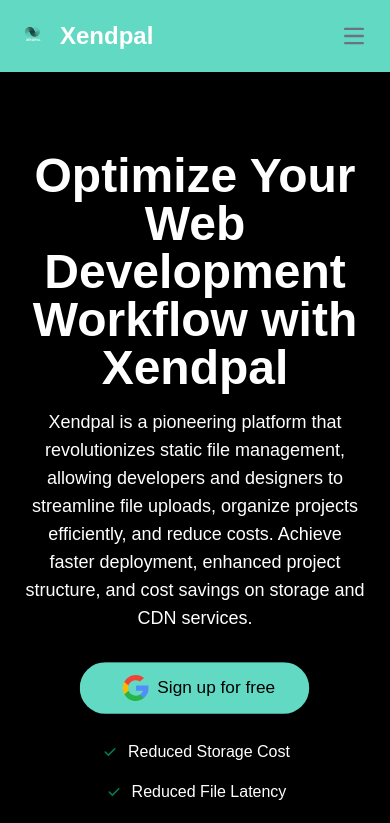
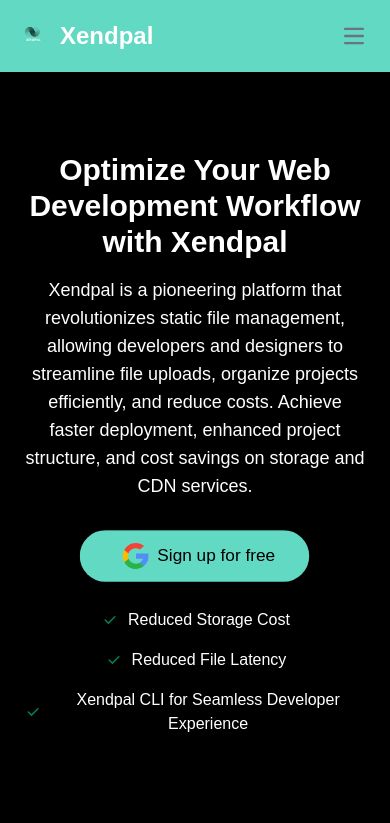
Before and after one commit to joeygoesgrey/Xendpal-client-side, a React (Vite) app: page /xendpal in a window 390 px wide. Shown: the top 823 px of the page. Built offline with nearby package versions, Linux system fonts and the light colour scheme; no server answers; a web font is replaced by a local one.

Commit message:
updated index.tsx

```diff
--- a/src/pages/auth/Login/index.tsx
+++ b/src/pages/auth/Login/index.tsx
@@ -413,7 +413,7 @@
       <section className="bg-black text-white py-20" id="HERO SECTION">
         <div className="container mx-auto px-6 flex flex-col items-center">
           <div className="md:w-3/4 text-center">
-            <h1 className="text-5xl font-bold mb-4 ">
+            <h1 className="text-3xl md:text-5xl font-bold mb-4 ">
               Optimize Your Web Development Workflow with Xendpal
             </h1>
             <p className="text-lg mb-8">
```
